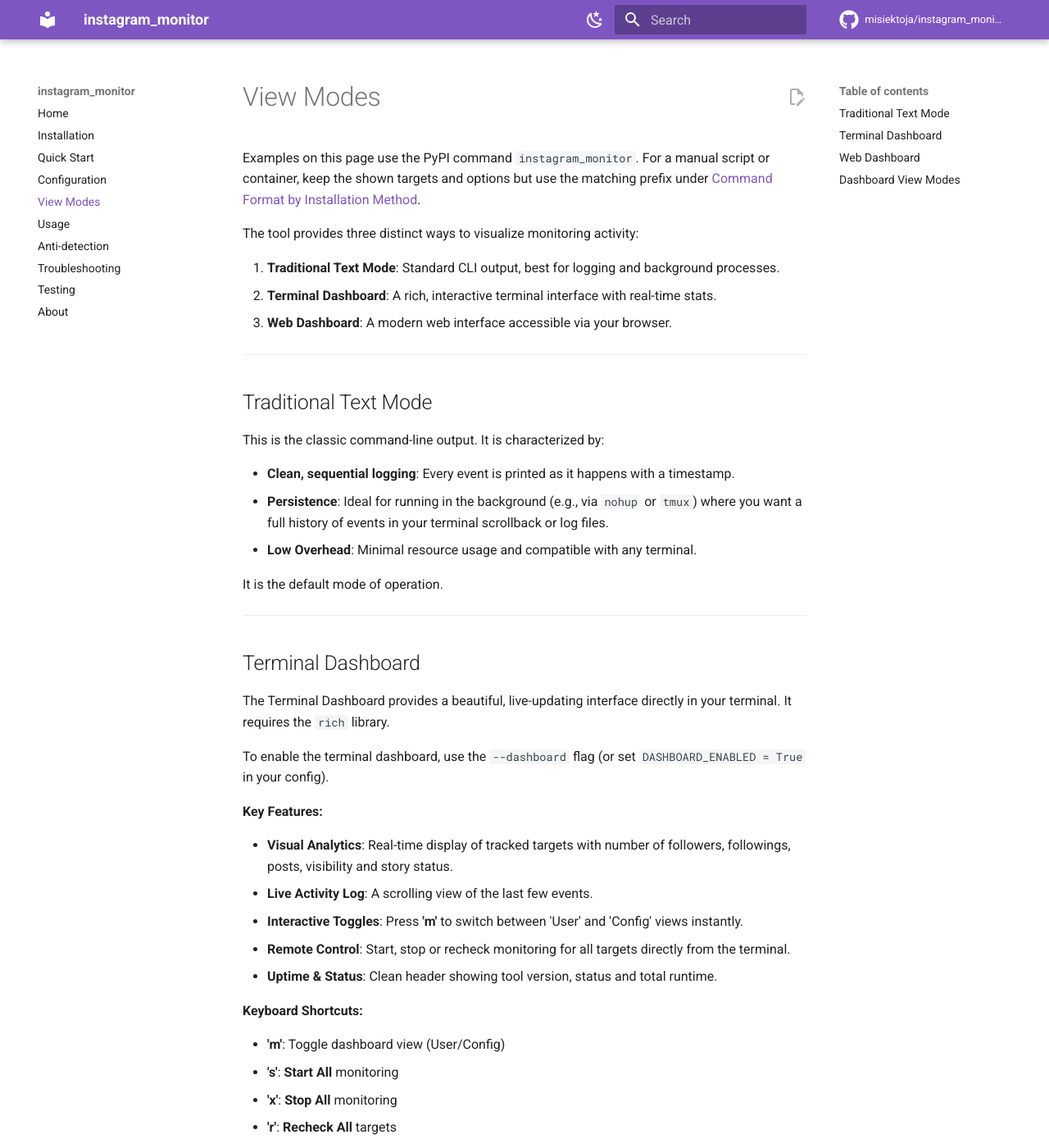
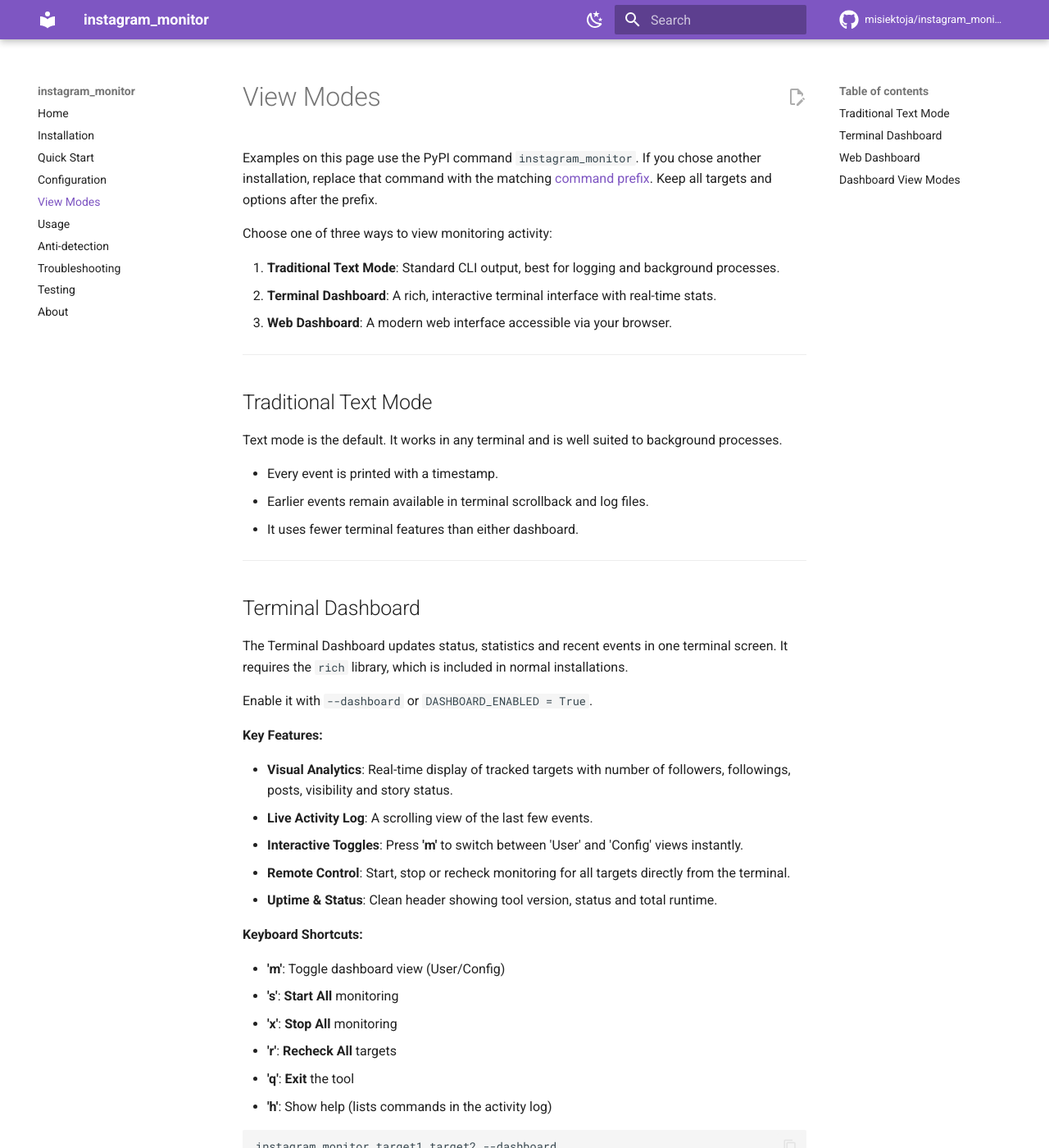
Before and after one commit to misiektoja/instagram_monitor, an MkDocs documentation site: the page built from docs/view-modes.md, in a window 1280 px wide and 1400 px high. Shown: the whole window at 82% size. Built offline with MkDocs 1.6.1 and Material for MkDocs 9.7.7, drawn with Linux system fonts in a browser that asks for light colours; comment, search, counter and statistics services are not loaded; some of the changed text lies outside the part shown.

Commit message:
docs(view-modes): simplify dashboard descriptions

````diff
--- a/docs/view-modes.md
+++ b/docs/view-modes.md
@@ -1,8 +1,8 @@
 # View Modes
 
-Examples on this page use the PyPI command `instagram_monitor`. For a manual script or container, keep the shown targets and options but use the matching prefix under [Command Format by Installation Method](usage.md#command-format).
+Examples on this page use the PyPI command `instagram_monitor`. If you chose another installation, replace that command with the matching [command prefix](usage.md#command-format). Keep all targets and options after the prefix.
 
-The tool provides three distinct ways to visualize monitoring activity:
+Choose one of three ways to view monitoring activity:
 
 1. **Traditional Text Mode**: Standard CLI output, best for logging and background processes.
 2. **Terminal Dashboard**: A rich, interactive terminal interface with real-time stats.
@@ -13,22 +13,20 @@
 <a id="traditional-text-mode"></a>
 ## Traditional Text Mode
 
-This is the classic command-line output. It is characterized by:
+Text mode is the default. It works in any terminal and is well suited to background processes.
 
-- **Clean, sequential logging**: Every event is printed as it happens with a timestamp.
-- **Persistence**: Ideal for running in the background (e.g., via `nohup` or `tmux`) where you want a full history of events in your terminal scrollback or log files.
-- **Low Overhead**: Minimal resource usage and compatible with any terminal.
-
-It is the default mode of operation.
+- Every event is printed with a timestamp.
+- Earlier events remain available in terminal scrollback and log files.
+- It uses fewer terminal features than either dashboard.
 
 ---
 
 <a id="terminal-dashboard-mode"></a>
 ## Terminal Dashboard
 
-The Terminal Dashboard provides a beautiful, live-updating interface directly in your terminal. It requires the `rich` library.
+The Terminal Dashboard updates status, statistics and recent events in one terminal screen. It requires the `rich` library, which is included in normal installations.
 
-To enable the terminal dashboard, use the `--dashboard` flag (or set `DASHBOARD_ENABLED = True` in your config).
+Enable it with `--dashboard` or `DASHBOARD_ENABLED = True`.
 
 **Key Features:**
 
@@ -60,7 +58,7 @@
 <a id="web-dashboard-mode"></a>
 ## Web Dashboard
 
-A modern, real-time web interface running on your local machine (default: `http://127.0.0.1:8000/`).
+The Web Dashboard runs a small web server on your computer. By default, open `http://127.0.0.1:8000/` in a browser on the same computer. The `127.0.0.1` address is local, so other devices cannot connect unless you change the server and Docker settings.
 
 **Key Features:**
 
@@ -72,7 +70,7 @@
 - **Synchronization**: Changes made in the web dashboard (like mode toggles) are reflected in the terminal instantly.
 - **Dynamic Configuration**: Configure sessions and settings without touching the terminal or config files.
 
-To enable the web dashboard, use the `--web-dashboard` flag (or set `WEB_DASHBOARD_ENABLED = True` in your config).
+Enable it with `--web-dashboard` or `WEB_DASHBOARD_ENABLED = True`.
 
 **Flexible Usage:**
 
@@ -87,9 +85,9 @@
 instagram_monitor --web-dashboard
 ```
 
-The web dashboard requires `flask`. If flask is missing, it will be disabled while the console output remains active.
+The Web Dashboard requires `flask`, which is included in normal installations. If it is missing, Instagram Monitor disables the dashboard but keeps console monitoring active.
 
-Docker Compose publishes the default dashboard only on host loopback. Use `docker compose up` when setup saved the Web Dashboard or add `--service-ports` to a one-off Compose command:
+Docker Compose exposes the default dashboard only at `127.0.0.1` on the host. Use `docker compose up` if setup enabled the Web Dashboard. For a one-off Compose command, add `--service-ports`:
 
 ```sh
 docker compose run --rm --service-ports instagram_monitor target1 target2 --web-dashboard
@@ -110,7 +108,7 @@
 <a id="dashboard-view-modes"></a>
 ## Dashboard View Modes
 
-Both the Terminal and Web dashboards support two levels of information density:
+Both dashboards offer two views:
 
 1. **User Mode** (`user`):
    - Simple, minimal interface.
@@ -122,4 +120,4 @@
    - Displays User Agent strings, Hour Ranges, Jitter status and more.
    - Useful for auditing your setup and verifying configuration.
 
-Toggle seamlessly between modes using the **'m'** key or the web dashboard toggle button.
+Switch views with the **'m'** key in the Terminal Dashboard or the view button in the Web Dashboard.
````
